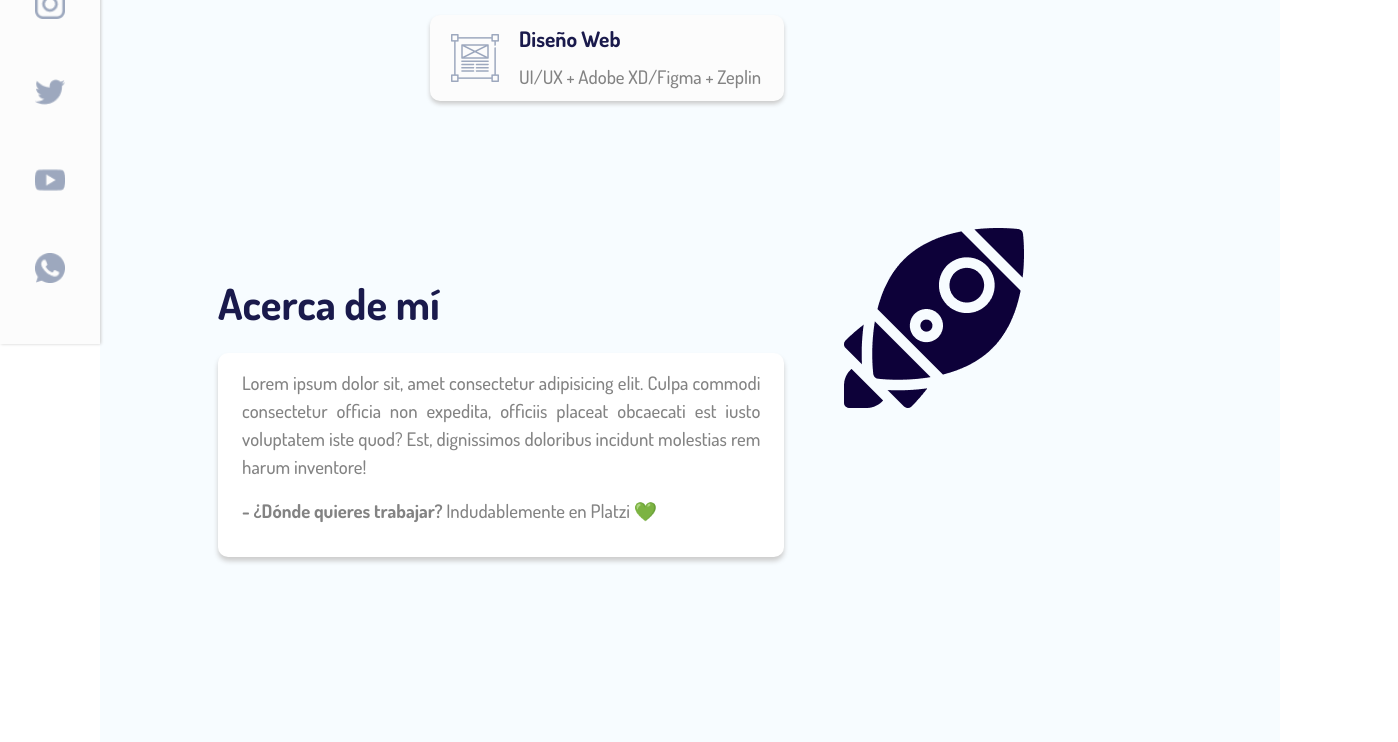
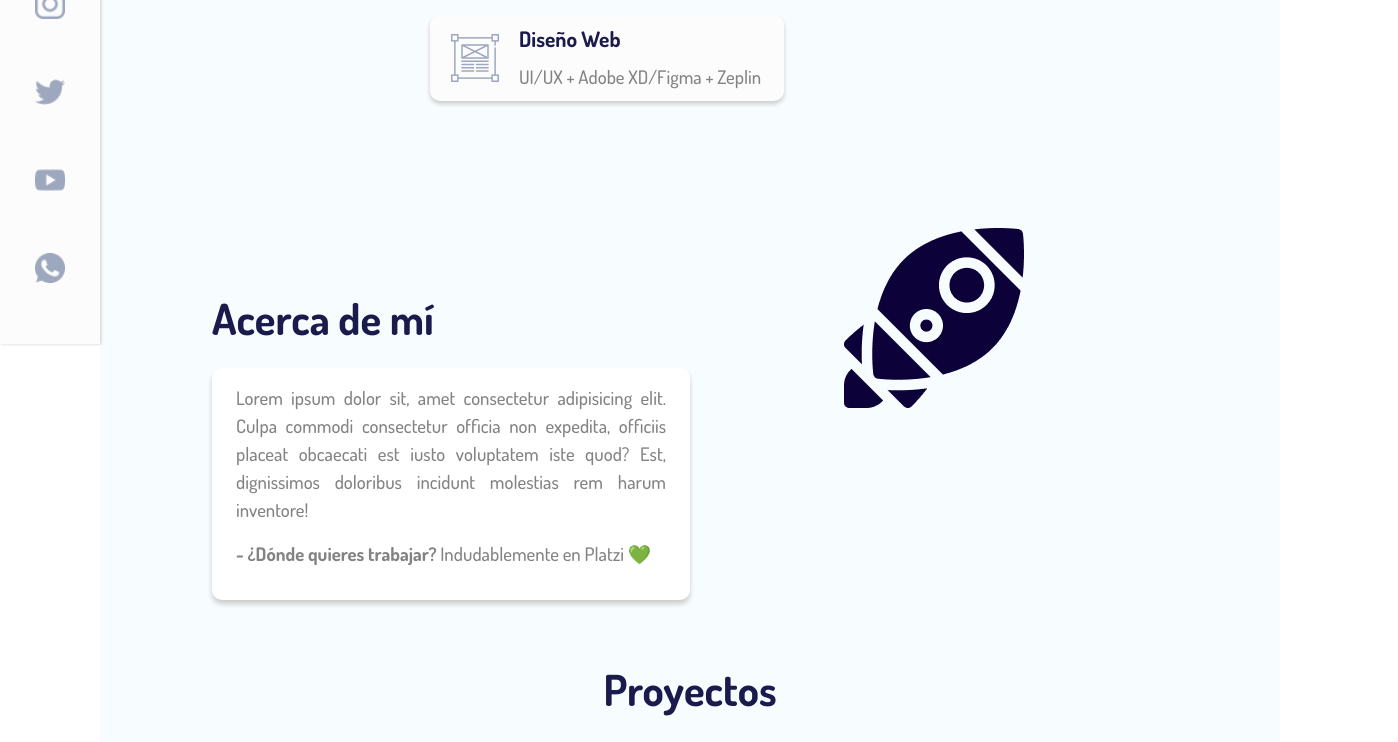
Before and after one commit to Xploitz404/web-unicorn-challenge, an Angular app: page / in a window 1280 px wide. Shown: the part 456-1198 px from the top of the page, 1398 px wide, since content can reach past the window. Built offline with nearby package versions, Linux system fonts and the light colour scheme.

Commit message:
fix (landing-about-me): Se elimina scroll horizontal

```diff
--- a/src/app/components/landing/landing-about-me/landing-about-me.component.sass
+++ b/src/app/components/landing/landing-about-me/landing-about-me.component.sass
@@ -1,7 +1,8 @@
 @import '../../../styles/_colors.scss'
 
 .about
-  margin: 15% 10%
+  margin: 12rem 0 4rem 0
+  padding: 0 7rem
   width: 100%
   &__title
     margin-bottom: 1.5rem
@@ -11,5 +12,5 @@
     box-shadow: 0 4px 5px  #cccccc
     margin: 0
     padding: 1rem 1.5rem
-    width: 48%
     text-align: justify
+    width: 50%
```
